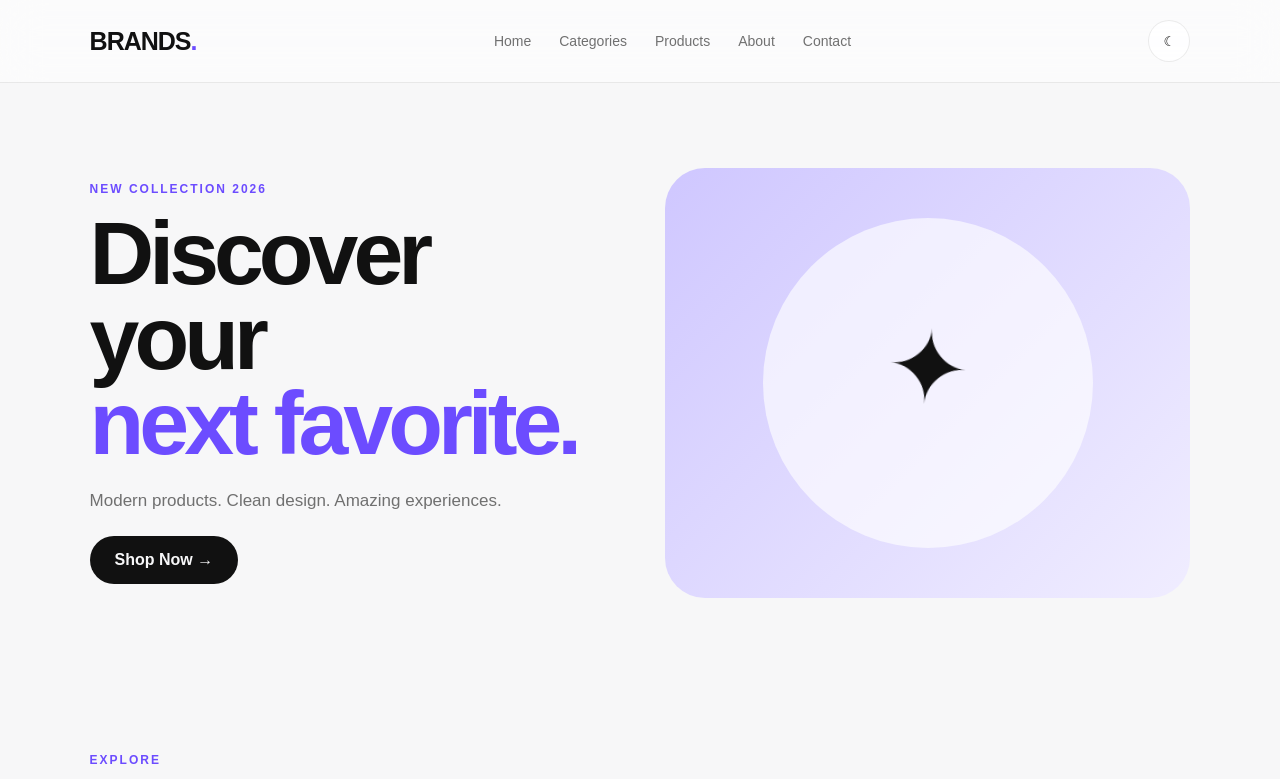
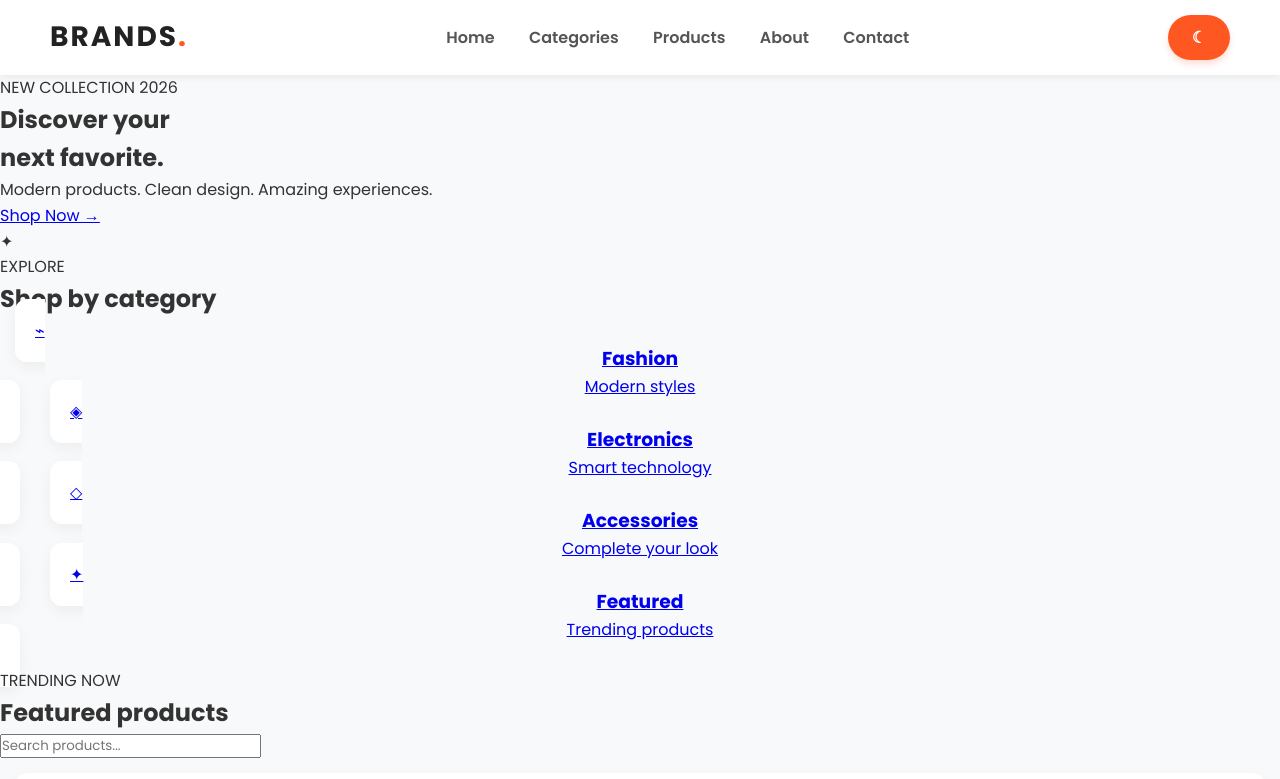
Before and after one commit to mutalibsk/Brands, a plain HTML site: page index.html in a window 1280 px wide. Shown: the top 779 px of the page. Drawn offline with Linux system fonts and the light colour scheme.

Commit message:
Add files via upload

```diff
--- a/style.css
+++ b/style.css
@@ -1,324 +1,98 @@
+@import url('https://fonts.googleapis.com/css2?family=Poppins:wght@300;400;600;700&display=swap');
+
 * {
     margin: 0;
     padding: 0;
     box-sizing: border-box;
-}
-
-:root {
-  --bg: #f7f7f8;
-  --card: rgba(255,255,255,.75);
-  --text: #111;
-  --muted: #707070;
-  --border: rgba(0,0,0,.08);
-  --accent: #6c4cff;
-}
-
-body.dark {
-  --bg: #0d0d10;
-  --card: rgba(28,28,34,.8);
-  --text: #fff;
-  --muted: #aaa;
-  --border: rgba(255,255,255,.1);
+    font-family: 'Poppins', sans-serif;
 }
 
 body {
-  font-family: Arial, Helvetica, sans-serif;
-  background: var(--bg);
-  color: var(--text);
-  transition: .3s;
+    background-color: #f8f9fa;
+    color: #333;
+    line-height: 1.6;
 }
 
-a {
-  color: inherit;
-  text-decoration: none;
-}
-
+/* Navbar Styling */
 .navbar {
+    display: flex;
+    justify-content: space-between;
+    align-items: center;
+    background-color: #ffffff;
+    padding: 15px 50px;
+    box-shadow: 0 4px 6px rgba(0,0,0,0.05);
     position: sticky;
     top: 0;
-  z-index: 10;
-  display: flex;
-  align-items: center;
-  justify-content: space-between;
-  padding: 20px 7%;
-  backdrop-filter: blur(20px);
-  background: rgba(255,255,255,.55);
-  border-bottom: 1px solid var(--border);
-}
-
-.dark .navbar {
-  background: rgba(13,13,16,.7);
+    z-index: 100;
 }
 
 .logo {
-  font-size: 25px;
-  font-weight: 900;
-  letter-spacing: -1px;
+    font-size: 28px;
+    font-weight: 700;
+    color: #222;
+    text-decoration: none;
+    letter-spacing: 2px;
 }
 
 .logo span {
-  color: var(--accent);
+    color: #ff5722;
 }
 
-nav {
-  display: flex;
-  gap: 28px;
+.navbar nav a {
+    text-decoration: none;
+    color: #555;
+    margin: 0 15px;
+    font-weight: 600;
+    transition: color 0.3s ease;
 }
 
-nav a {
-  font-size: 14px;
-  color: var(--muted);
-  transition: .2s;
+.navbar nav a:hover {
+    color: #ff5722;
 }
 
-nav a:hover {
-  color: var(--text);
+/* Button Styling (Sundar aur Hover effect ke sath) */
+button {
+    background-color: #ff5722;
+    color: white;
+    border: none;
+    padding: 10px 24px;
+    border-radius: 25px;
+    cursor: pointer;
+    font-size: 16px;
+    font-weight: 600;
+    transition: all 0.3s ease;
+    box-shadow: 0 4px 6px rgba(255, 87, 34, 0.2);
 }
 
-.icon-btn {
-  border: 1px solid var(--border);
-  background: var(--card);
-  color: var(--text);
-  width: 42px;
-  height: 42px;
-  border-radius: 50%;
-  cursor: pointer;
+button:hover {
+    background-color: #e64a19;
+    transform: translateY(-3px);
+    box-shadow: 0 6px 12px rgba(255, 87, 34, 0.3);
 }
 
-.hero {
-  min-height: 75vh;
-  padding: 80px 7%;
-  display: grid;
-  grid-template-columns: 1fr 1fr;
-  align-items: center;
-  gap: 50px;
+/* Product Cards (Agar categories/products hain toh) */
+.product-card, .category-card {
+    background: white;
+    border-radius: 12px;
+    padding: 20px;
+    text-align: center;
+    box-shadow: 0 5px 15px rgba(0,0,0,0.05);
+    transition: all 0.3s ease;
+    margin: 15px;
 }
 
-.tag {
-  color: var(--accent);
-  font-size: 12px;
-  font-weight: bold;
-  letter-spacing: 2px;
-  margin-bottom: 15px;
+.product-card:hover, .category-card:hover {
+    transform: translateY(-10px);
+    box-shadow: 0 12px 25px rgba(0,0,0,0.15);
 }
 
-.hero h1 {
-  font-size: clamp(50px, 7vw, 95px);
-  line-height: .95;
-  letter-spacing: -5px;
+/* Mobile responsive ke liye thodi setting */
+@media (max-width: 768px) {
+    .navbar {
+        flex-direction: column;
+        padding: 15px;
     }
-
-.hero h1 span {
-  color: var(--accent);
-}
-
-.hero-text {
-  color: var(--muted);
-  margin: 25px 0;
-  font-size: 17px;
-}
-
-.primary-btn {
-  display: inline-block;
-  background: var(--text);
-  color: var(--bg);
-  padding: 15px 25px;
-  border-radius: 50px;
-  font-weight: bold;
-  transition: .25s;
-}
-
-.primary-btn:hover {
-  transform: translateY(-3px);
-}
-
-.hero-card {
-  min-height: 430px;
-  border-radius: 40px;
-  background: linear-gradient(135deg,#cfc7ff,#f0edff);
-  position: relative;
-  overflow: hidden;
-  display: grid;
-  place-items: center;
-}
-
-.circle {
-  width: 330px;
-  height: 330px;
-  border-radius: 50%;
-  background: #fff;
-  opacity: .65;
-}
-
-.product-shape {
-  position: absolute;
-  font-size: 100px;
-  animation: float 3s ease-in-out infinite;
-}
-
-@keyframes float {
-  50% {
-    transform: translateY(-20px) rotate(8deg);
+    .navbar nav {
+        margin-top: 15px;
     }
 }
-
-.section {
-  padding: 70px 7%;
-}
-
-.section-heading {
-  display: flex;
-  justify-content: space-between;
-  align-items: end;
-  margin-bottom: 35px;
-}
-
-.section-heading h2 {
-  font-size: 42px;
-  letter-spacing: -2px;
-}
-
-#searchBox {
-  width: 230px;
-  padding: 13px 18px;
-  border: 1px solid var(--border);
-  border-radius: 30px;
-  background: var(--card);
-  color: var(--text);
-  outline: none;
-}
-
-.category-grid,
-.product-grid {
-  display: grid;
-  grid-template-columns: repeat(4,1fr);
-  gap: 18px;
-}
-
-.category-card,
-.product-card {
-  background: var(--card);
-  border: 1px solid var(--border);
-  border-radius: 25px;
-  padding: 25px;
-  transition: .25s;
-  backdrop-filter: blur(15px);
-}
-
-.category-card:hover,
-.product-card:hover {
-  transform: translateY(-7px);
-}
-
-.category-card span {
-  font-size: 40px;
-}
-
-.category-card h3 {
-  margin-top: 35px;
-}
-
-.category-card p,
-.product-info p {
-  color: var(--muted);
-  font-size: 13px;
-  margin-top: 5px;
-}
-
-.product-image {
-  height: 220px;
-  display: grid;
-  place-items: center;
-  background: var(--bg);
-  border-radius: 18px;
-  font-size: 80px;
-  margin-bottom: 20px;
-}
-
-.product-info h3 {
-  margin: 10px 0;
-}
-
-.product-info strong {
-  font-size: 20px;
-}
-
-.add-btn {
-  width: 100%;
-  margin-top: 15px;
-  padding: 12px;
-  border: 0;
-  border-radius: 30px;
-  background: var(--text);
-  color: var(--bg);
-  cursor: pointer;
-  font-weight: bold;
-}
-
-footer {
-  padding: 50px 7%;
-  border-top: 1px solid var(--border);
-  display: flex;
-  justify-content: space-between;
-  color: var(--muted);
-}
-
-#toast {
-  position: fixed;
-  bottom: 25px;
-  right: 25px;
-  background: var(--text);
-  color: var(--bg);
-  padding: 15px 22px;
-  border-radius: 30px;
-  opacity: 0;
-  transform: translateY(20px);
-  transition: .3s;
-}
-
-#toast.show {
-  opacity: 1;
-  transform: translateY(0);
-}
-
-@media (max-width: 800px) {
-  nav {
-    display: none;
-  }
-
-  .hero {
-    grid-template-columns: 1fr;
-    padding-top: 50px;
-  }
-
-  .hero-card {
-    min-height: 300px;
-  }
-
-  .category-grid,
-  .product-grid {
-    grid-template-columns: repeat(2,1fr);
-  }
-
-  .section-heading {
-    align-items: start;
-    gap: 20px;
-    flex-direction: column;
-  }
-
-  footer {
-    flex-direction: column;
-    gap: 15px;
-  }
-}
-
-@media (max-width: 500px) {
-  .category-grid,
-  .product-grid {
-    grid-template-columns: 1fr;
-  }
-
-  .hero h1 {
-    letter-spacing: -3px;
-  }
-}
```
Lines whose indentation alone changed are shown as unchanged.
